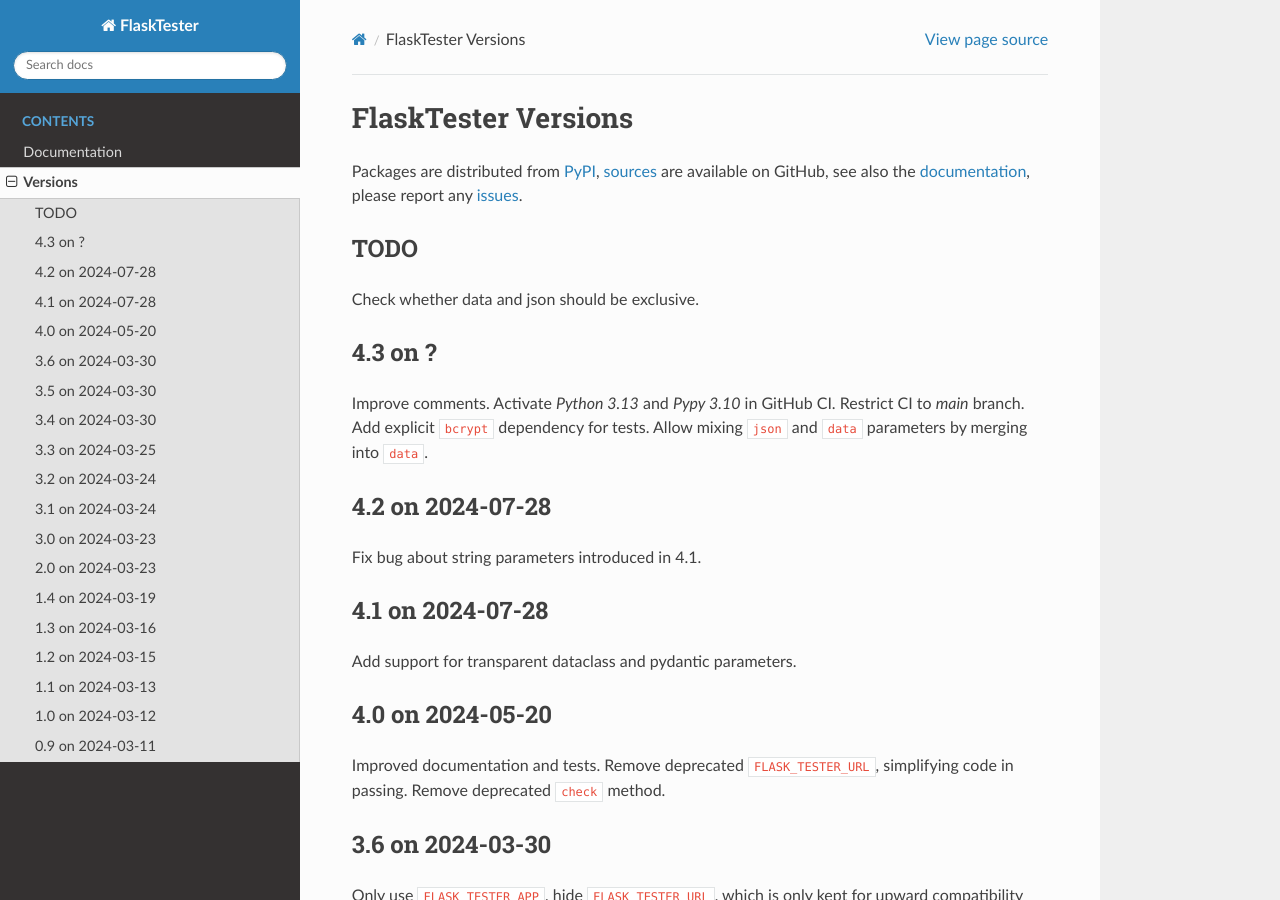
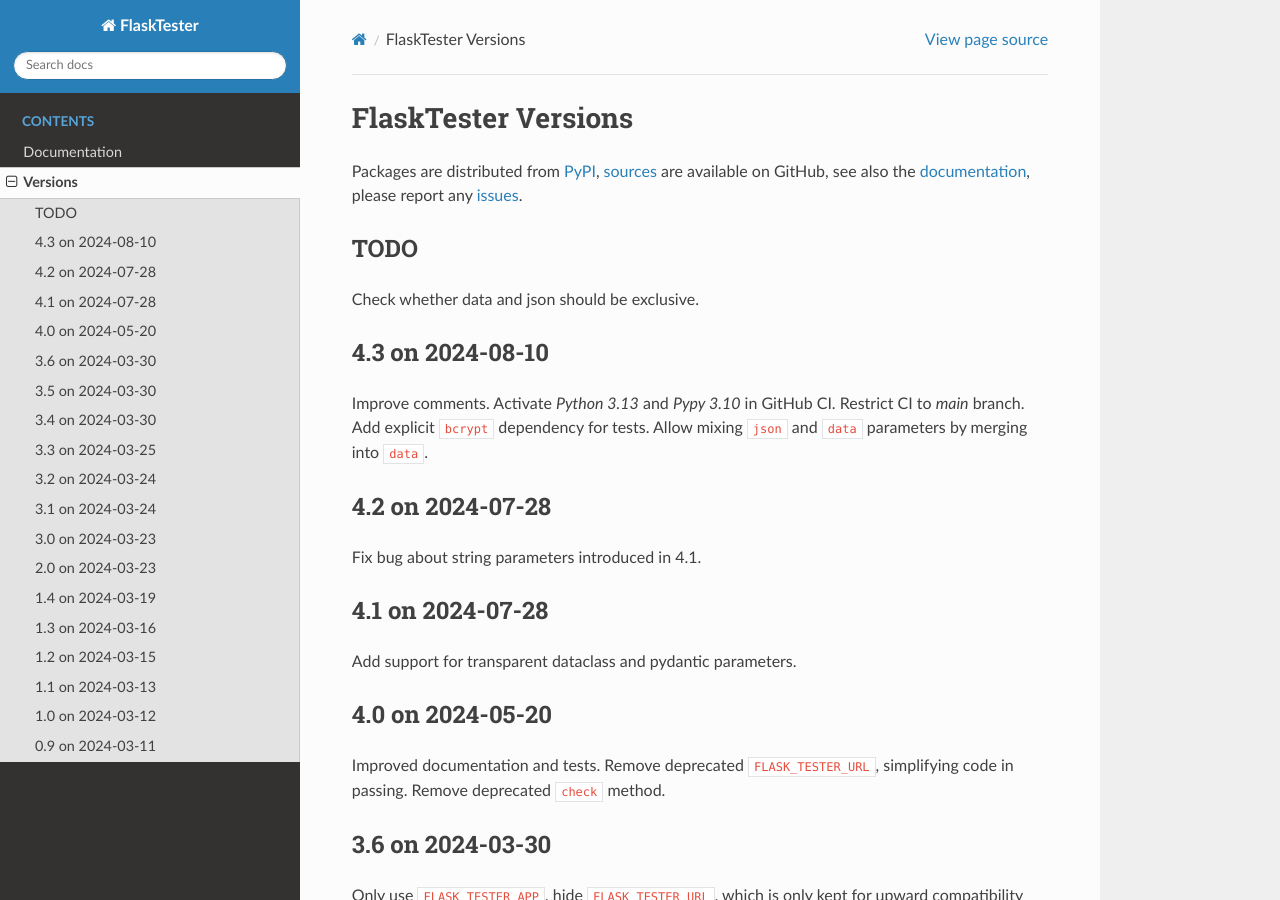
Before and after one commit to zx80/flask-tester, a Sphinx documentation site: the page built from docs/versions.md, in a window 1280 px wide and 900 px high. Built offline with Sphinx 7.4.7 and the Read the Docs theme 2.0.0, drawn with Linux system fonts in a browser that asks for light colours; pages that are not in the unit, such as notebooks, are missing from menus.

Commit message:
release today

```diff
--- a/docs/versions.md
+++ b/docs/versions.md
@@ -9,7 +9,7 @@
 
 Check whether data and json should be exclusive.
 
-## 4.3 on ?
+## 4.3 on 2024-08-10
 
 Improve comments.
 Activate _Python 3.13_ and _Pypy 3.10_ in GitHub CI.
```
